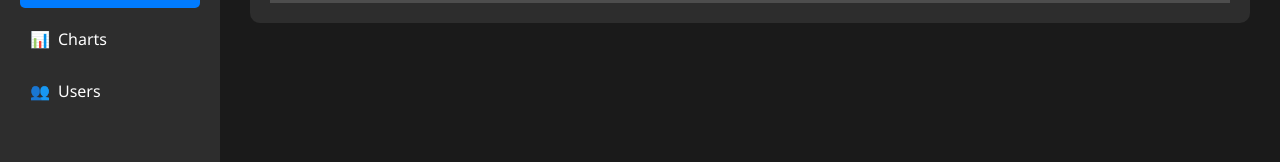
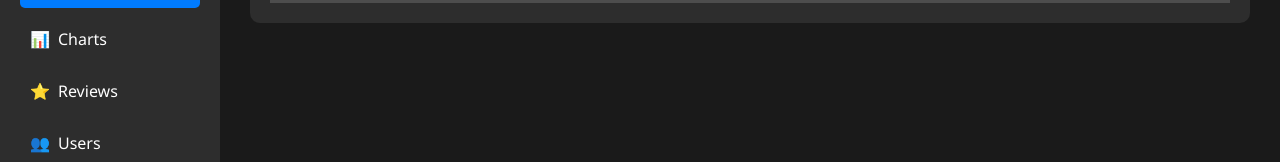
Before and after one commit to maha-shweta/Inventory_Management_System, a plain HTML site: page stocks.html in a window 1280 px wide. Shown: the part 262-424 px from the top of the page. Drawn offline with Linux system fonts and the light colour scheme.

Commit message:
Update stocks.html

```diff
--- a/stocks.html
+++ b/stocks.html
@@ -322,6 +322,7 @@
     <a href="#" class="nav-link"><span>🛒</span> Orders</a>
     <a href="#" class="nav-link active"><span>📈</span> Stocks</a>
     <a href="#" class="nav-link"><span>📊</span> Charts</a>
+    <a href="#" class="nav-link"><span>⭐</span> Reviews</a>
     <a href="#" class="nav-link"><span>👥</span> Users</a>
   </nav>
 
```
